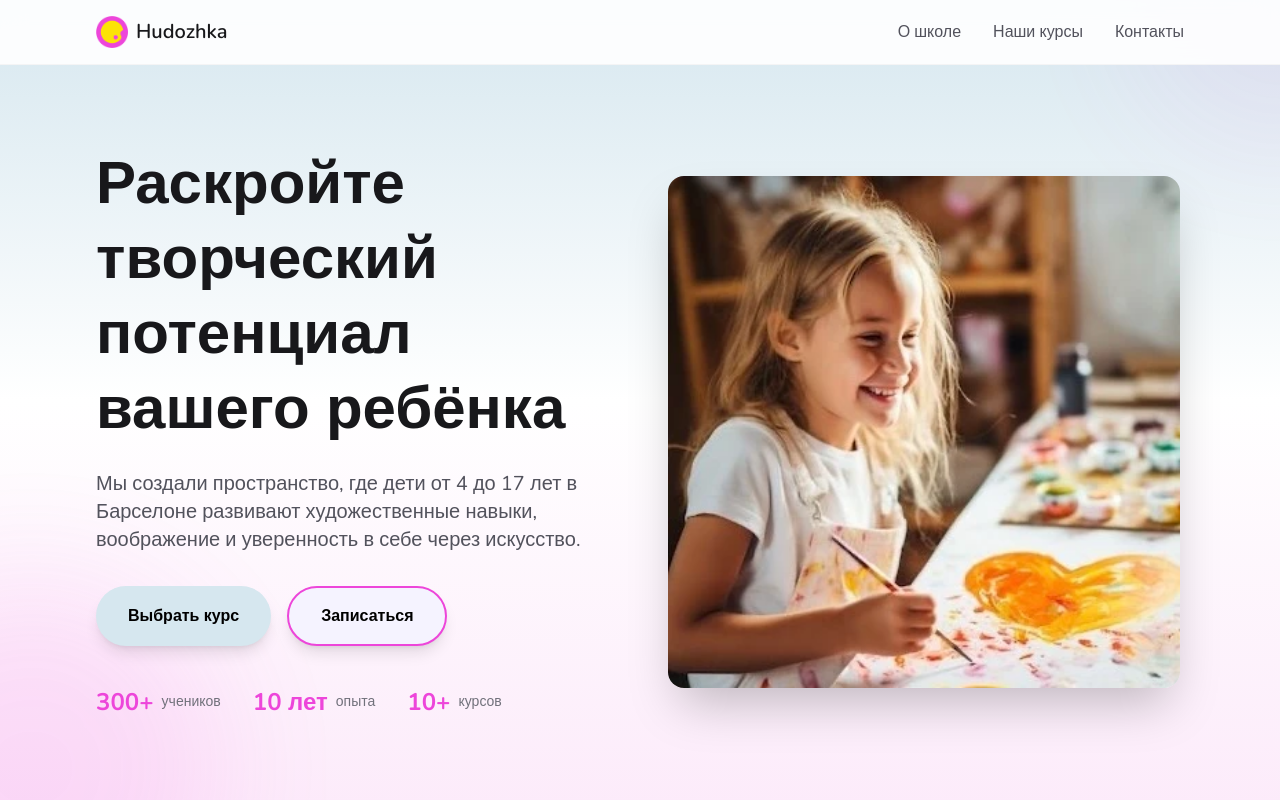
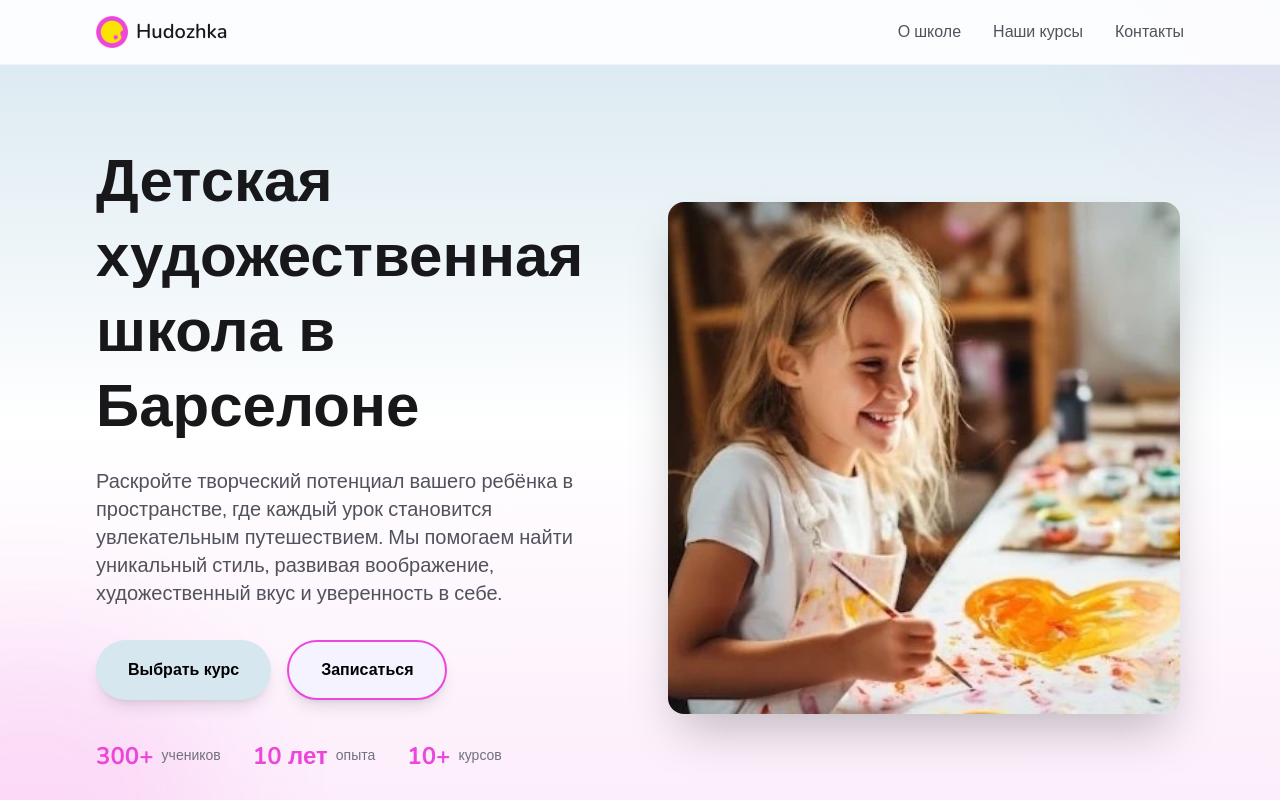
Before and after one commit to sergey-shapo/hudozhka, a Next.js app: page / in a window 1280 px wide. Shown: the top 800 px of the page. Built offline with nearby package versions, Linux system fonts and the light colour scheme.

Commit message:
feat: update texts

```diff
--- a/src/components/sections/Hero.tsx
+++ b/src/components/sections/Hero.tsx
@@ -21,13 +21,17 @@ export default function Hero({ id }: SectionProps) {
       <div className="relative max-w-6xl mx-auto px-4 sm:px-6 lg:px-8 py-20 w-full">
         <div className="grid lg:grid-cols-2 gap-12 items-center">
           <div className="text-center lg:text-left">
+            {/* <h1 className="text-4xl sm:text-5xl lg:text-6xl font-bold text-zinc-900 leading-tight break-words font-nunito">
+              Раскройте творческий потенциал вашего ребёнка
+            </h1> */}
             <h1 className="text-4xl sm:text-5xl lg:text-6xl font-bold text-zinc-900 leading-tight break-words font-nunito">
-              Раскройте творческий потенциал вашего ребёнка
+              Детская художественная школа в Барселоне
             </h1>
             <p className="mt-6 text-lg sm:text-xl text-zinc-600 max-w-xl mx-auto lg:mx-0">
-              Мы создали пространство, где дети от 4 до 17 лет в Барселоне
-              развивают художественные навыки, воображение и уверенность в себе
-              через искусство.
+              Раскройте творческий потенциал вашего ребёнка в пространстве, где
+              каждый урок становится увлекательным путешествием. Мы помогаем
+              найти уникальный стиль, развивая воображение, художественный вкус
+              и уверенность в себе.
             </p>
             <div className="mt-8 flex flex-col sm:flex-row gap-4 justify-center lg:justify-start">
               <a
```
